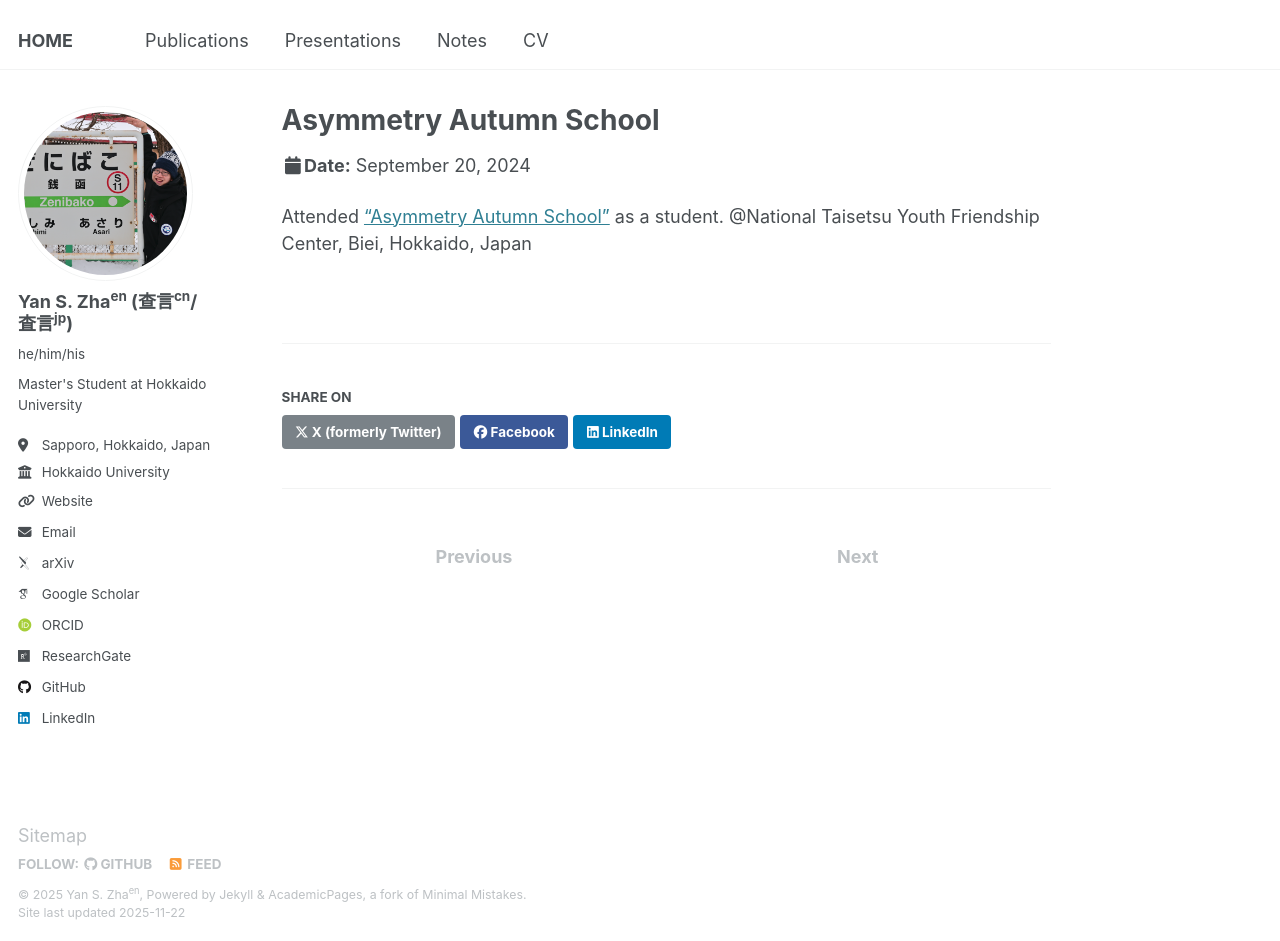
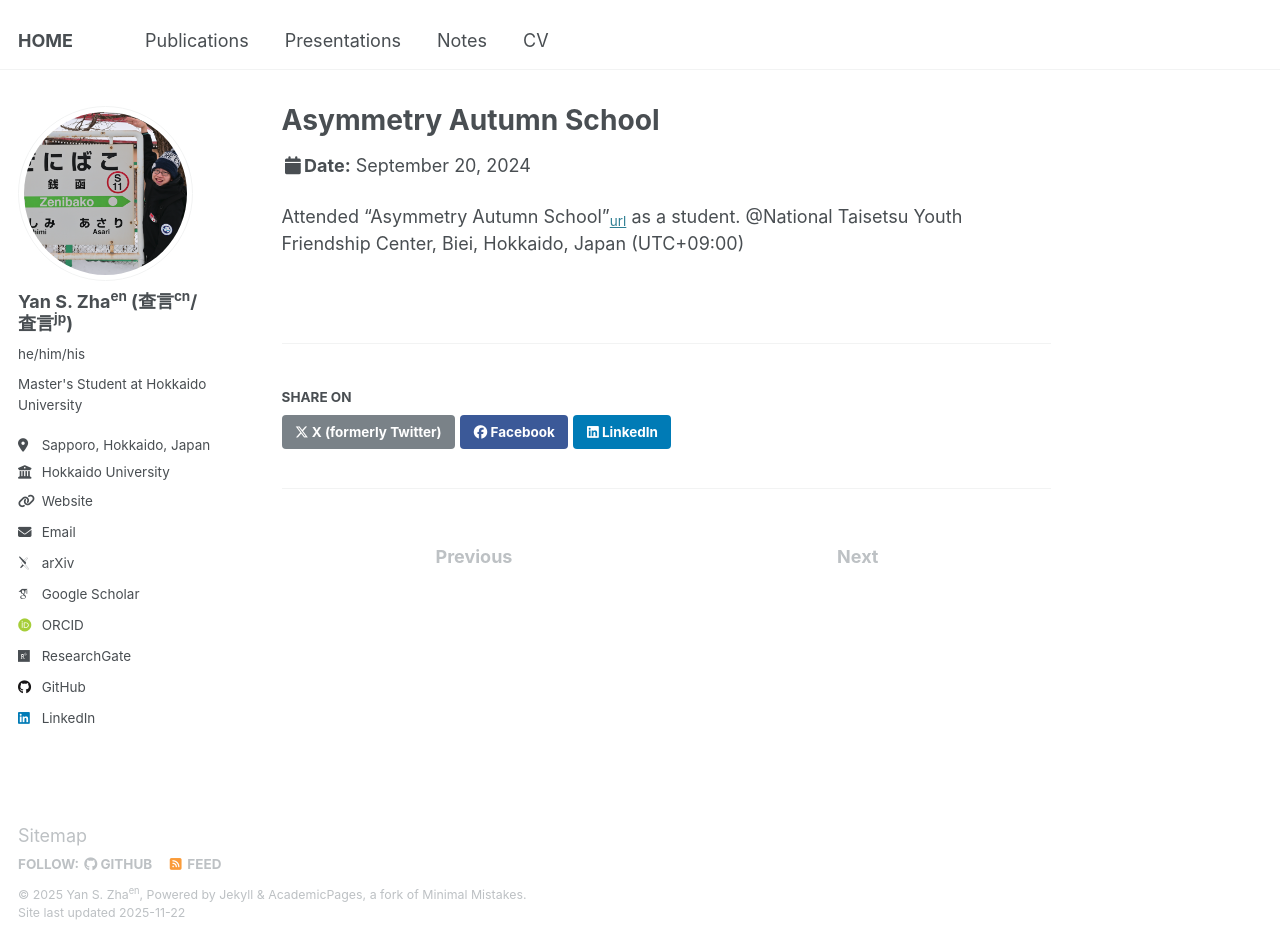
Before and after one commit to yzhacn/yzhacn.github.io, a Jekyll site: the page built from _talks/2024-09-20-semi-1.md, in a window 1280 px wide and 941 px high. Built offline with Jekyll 4.4.1, drawn with Linux system fonts in a browser that asks for light colours; some web fonts are replaced.

Commit message:
Update 2024-09-20-semi-1.md

```diff
--- a/_talks/2024-09-20-semi-1.md
+++ b/_talks/2024-09-20-semi-1.md
@@ -8,4 +8,4 @@ date: 2024.09.20-2024.09.23
 location: "Biei, Hokkaido, Japan"
 ---
 
-Attended ["Asymmetry Autumn School"](https://asymmetry.hiroshima-u.ac.jp/event/1097) as a student. @National Taisetsu Youth Friendship Center, Biei, Hokkaido, Japan
+Attended "Asymmetry Autumn School"<sub>[url](https://asymmetry.hiroshima-u.ac.jp/event/1097)</sub> as a student. @National Taisetsu Youth Friendship Center, Biei, Hokkaido, Japan (UTC+09:00)
```
